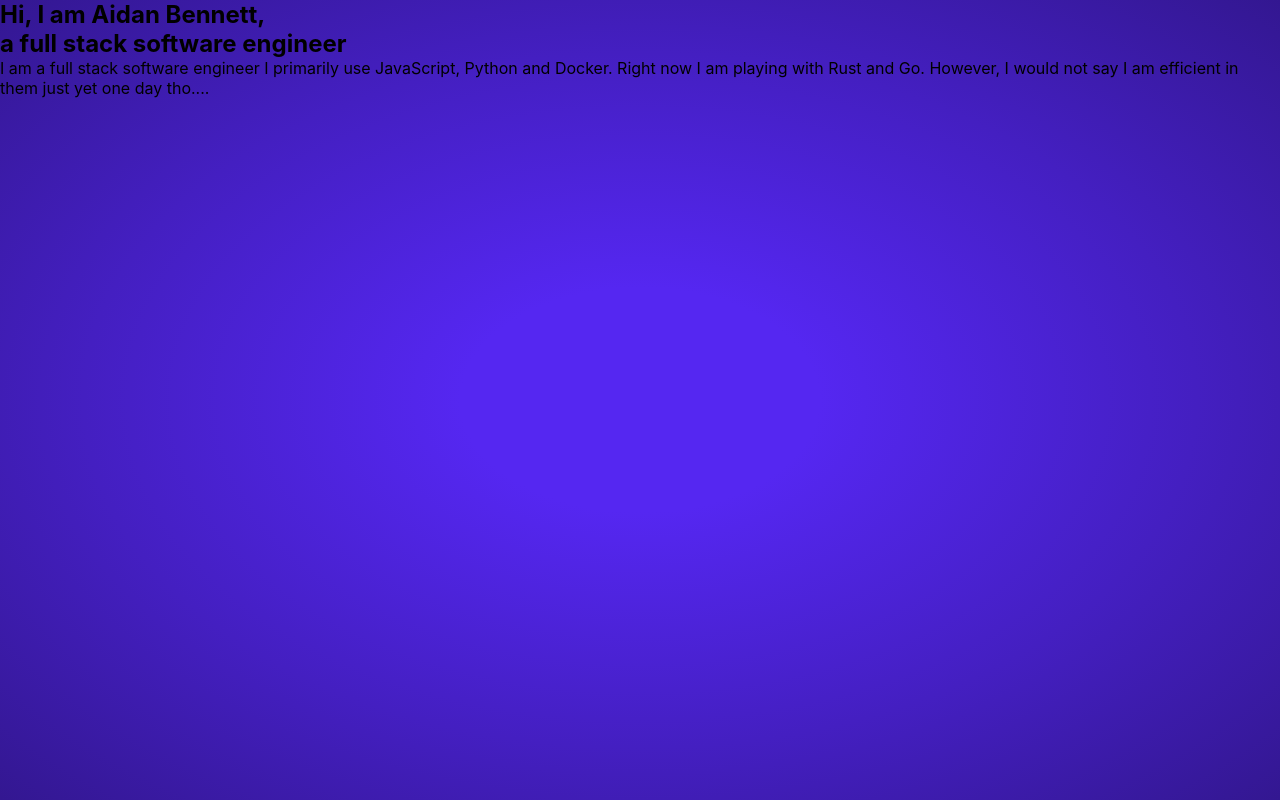
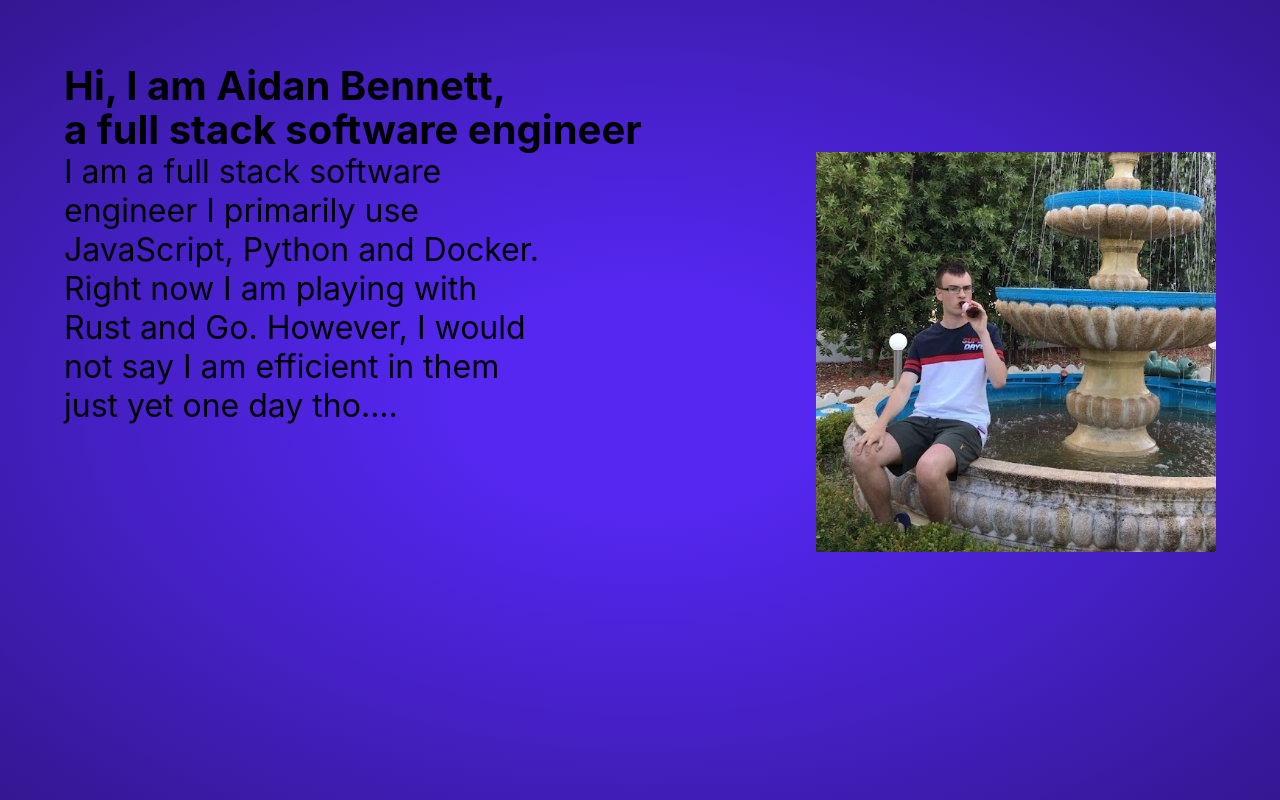
Before and after one commit to aidanjbennett/personal-site, a Next.js app: page / in a window 1280 px wide. Built offline with nearby package versions, Linux system fonts and the light colour scheme.

Commit message:
Add content

```diff
--- a/pages/index.tsx
+++ b/pages/index.tsx
@@ -14,6 +14,13 @@ export default function Home() {
 			<main className={styles.main}>
 				<h2>Hi, I am Aidan Bennett,</h2>
 				<h2>a full stack software engineer</h2>
+				<Image
+					className={styles.me}
+					src='/profilePicture.jpg'
+					alt='Aidan '
+					width={400}
+					height={400}
+				/>
 				<p>
 					I am a full stack software engineer I primarily use JavaScript, Python
 					and Docker. Right now I am playing with Rust and Go. However, I would
--- a/styles/Home.module.css
+++ b/styles/Home.module.css
@@ -1,30 +1,27 @@
-/* .container {
-	padding: 0 2rem;
-} */
+.container {
+	background: radial-gradient(#5527f1 19.79%, #441fc1 61.46%, #331791 100%);
+	height: 100vh;
+}
 
 .main {
-	background: radial-gradient(#5527f1 19.79%, #441fc1 61.46%, #331791 100%);
-	height: 100vh;
-
-	align-items: center;
+	padding-top: 4rem;
+	margin-left: 4rem;
+	margin-right: 4rem;
 }
 
-.footer {
-	display: flex;
-	flex: 1;
-	padding: 2rem 0;
-	border-top: 1px solid #eaeaea;
-	justify-content: center;
-	align-items: center;
+.me {
+	float: right;
 }
 
-.footer a {
-	display: flex;
-	justify-content: center;
-	align-items: center;
-	flex-grow: 1;
+.main h2 {
+	font-size: 40px;
+	line-height: 1.1;
 }
 
+.main p {
+	width: 30rem;
+	font-size: 32px;
+}
 /* @media (prefers-color-scheme: dark) {
 	.card,
 	.footer {
--- a/styles/globals.css
+++ b/styles/globals.css
@@ -13,6 +13,7 @@ a {
 	box-sizing: border-box;
 	padding: 0;
 	margin: 0;
+	font-size: 16px;
 }
 
 /* @media (prefers-color-scheme: dark) {
```
Also changed, not shown: public/profilePicture.jpg (added).
